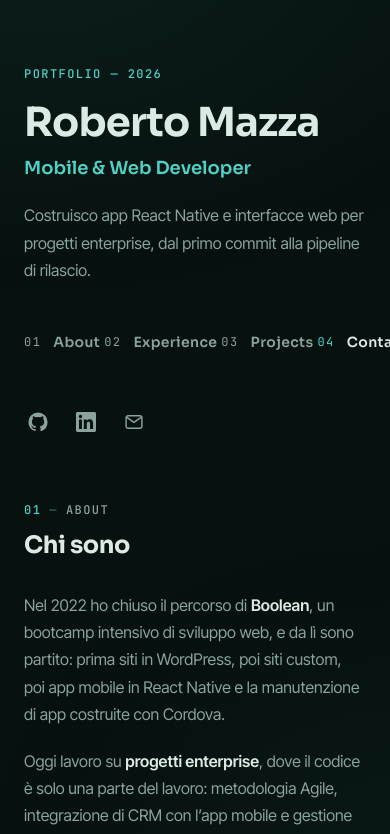
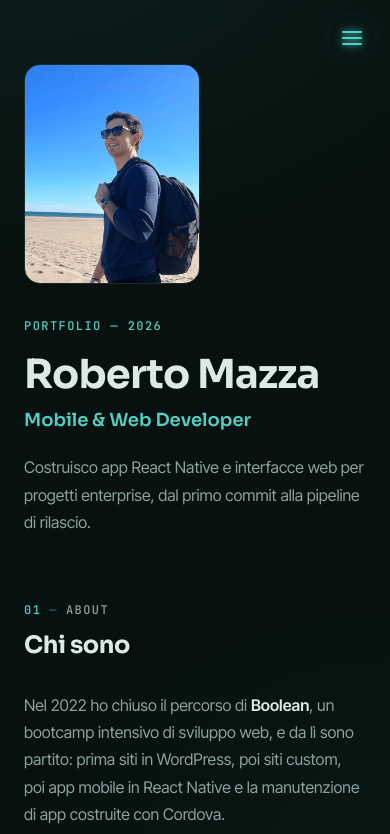
Before and after one commit to bittoMazza/Personal-Portfolio, a React (Vite) app: page / in a window 390 px wide. Shown: the top 834 px of the page. Built offline with nearby package versions, Linux system fonts and the light colour scheme.

Commit message:
fix some details

```diff
--- /dev/null
+++ b/src/components/Avatar.tsx
@@ -0,0 +1,50 @@
+import { useState } from "react";
+
+type AvatarProps = {
+  src: string;
+  name: string;
+  className?: string;
+};
+
+/** Foto profilo; se l'immagine non carica mostra le iniziali.
+ *  Angoli morbidi; dimensione e proporzioni arrivano da `className`. */
+export function Avatar({
+  src,
+  name,
+  className = "size-20 lg:size-40",
+}: AvatarProps) {
+  const [failed, setFailed] = useState(false);
+  const initials = name
+    .split(" ")
+    .map((part) => part[0])
+    .join("")
+    .slice(0, 2)
+    .toUpperCase();
+
+  return (
+    <div
+      className={`@container relative shrink-0 overflow-hidden rounded-2xl border border-hairline ${className}`}
+    >
+      {failed ? (
+        <span
+          aria-label={name}
+          role="img"
+          className="flex size-full items-center justify-center font-display text-[length:30cqi] font-semibold text-accent"
+        >
+          {initials}
+        </span>
+      ) : (
+        <img
+          src={src}
+          alt={name}
+          width={640}
+          height={800}
+          loading="eager"
+          decoding="async"
+          onError={() => setFailed(true)}
+          className="size-full object-cover"
+        />
+      )}
+    </div>
+  );
+}
--- /dev/null
+++ b/src/components/MobileNav.tsx
@@ -0,0 +1,126 @@
+import { useEffect, useState } from "react";
+import { sections } from "../data/profile";
+
+type MobileNavProps = {
+  activeId: string;
+};
+
+/** Solo mobile: hamburger fluttuante che apre il pannello delle sezioni. */
+export function MobileNav({ activeId }: MobileNavProps) {
+  const [open, setOpen] = useState(false);
+
+  useEffect(() => {
+    if (!open) return;
+
+    const onKeyDown = (event: KeyboardEvent) => {
+      if (event.key === "Escape") setOpen(false);
+    };
+    // Se si passa a tablet/desktop col menu aperto, lo chiudiamo.
+    const mediaQuery = window.matchMedia("(min-width: 48rem)");
+    const onBreakpoint = (event: MediaQueryListEvent) => {
+      if (event.matches) setOpen(false);
+    };
+
+    document.body.style.overflow = "hidden";
+    document.addEventListener("keydown", onKeyDown);
+    mediaQuery.addEventListener("change", onBreakpoint);
+    return () => {
+      document.body.style.overflow = "";
+      document.removeEventListener("keydown", onKeyDown);
+      mediaQuery.removeEventListener("change", onBreakpoint);
+    };
+  }, [open]);
+
+  return (
+    <div className="md:hidden">
+      <button
+        type="button"
+        onClick={() => setOpen((value) => !value)}
+        aria-expanded={open}
+        aria-controls="mobile-menu"
+        aria-label={open ? "Chiudi menu" : "Apri menu"}
+        className="fixed top-4 right-4 z-50 flex size-11 items-center justify-center rounded-full bg-void/70 text-accent backdrop-blur-md"
+      >
+        {/* Tre linee che diventano una X; l'alone neon avvolge solo loro. */}
+        <span
+          aria-hidden="true"
+          className={`neon-glow relative flex size-full items-center justify-center ${
+            open ? "is-open" : ""
+          }`}
+        >
+          <span
+            aria-hidden="true"
+            className={`absolute h-0.5 w-5 rounded-full bg-current transition-transform duration-300 ease-[var(--ease-out-soft)] ${
+              open ? "rotate-45" : "-translate-y-1.5"
+            }`}
+          />
+          <span
+            aria-hidden="true"
+            className={`absolute h-0.5 w-5 rounded-full bg-current transition-opacity duration-200 ${
+              open ? "opacity-0" : "opacity-100"
+            }`}
+          />
+          <span
+            aria-hidden="true"
+            className={`absolute h-0.5 w-5 rounded-full bg-current transition-transform duration-300 ease-[var(--ease-out-soft)] ${
+              open ? "-rotate-45" : "translate-y-1.5"
+            }`}
+          />
+        </span>
+      </button>
+
+      {/* Velo dietro al pannello: un tap fuori chiude il menu. */}
+      <div
+        aria-hidden="true"
+        onClick={() => setOpen(false)}
+        className={`fixed inset-0 z-40 bg-void/60 transition-opacity duration-300 ${
+          open ? "opacity-100" : "pointer-events-none opacity-0"
+        }`}
+      />
+
+      <nav
+        id="mobile-menu"
+        aria-label="Sezioni della pagina"
+        className={`fixed inset-x-0 top-0 z-40 border-b border-hairline bg-surface px-6 pt-16 pb-4 transition-[opacity,transform,visibility] duration-300 ease-[var(--ease-out-soft)] ${
+          open
+            ? "visible translate-y-0 opacity-100"
+            : "invisible -translate-y-2 opacity-0"
+        }`}
+      >
+        <ul className="flex flex-col">
+          {sections.map((section, index) => {
+            const isActive = activeId === section.id;
+            return (
+              <li key={section.id}>
+                <a
+                  href={`#${section.id}`}
+                  onClick={() => setOpen(false)}
+                  aria-current={isActive ? "true" : undefined}
+                  className="flex items-center gap-4 rounded-sm py-3"
+                >
+                  <span
+                    className={`font-mono text-xs tracking-[0.12em] ${
+                      isActive ? "text-accent" : "text-muted"
+                    }`}
+                  >
+                    {String(index + 1).padStart(2, "0")}
+                  </span>
+                  <span
+                    className={`font-display text-base font-semibold tracking-wide ${
+                      isActive ? "text-ink" : "text-muted"
+                    }`}
+                  >
+                    {section.label}
+                  </span>
+                  {isActive && (
+                    <span aria-hidden="true" className="h-px w-8 bg-accent" />
+                  )}
+                </a>
+              </li>
+            );
+          })}
+        </ul>
+      </nav>
+    </div>
+  );
+}
--- a/src/components/Sidebar.tsx
+++ b/src/components/Sidebar.tsx
@@ -1,50 +1,75 @@
-import { profile, sections, socials } from '../data/profile'
-import { iconMap } from './Icons'
+import { profile, sections, socials } from "../data/profile";
+import { Avatar } from "./Avatar";
+import { iconMap } from "./Icons";
+import { MobileNav } from "./MobileNav";
+
+const avatarSrc = "/images/avatar.jpg";
 
 type SidebarProps = {
-  activeId: string
-}
+  activeId: string;
+};
 
 export function Sidebar({ activeId }: SidebarProps) {
   return (
-    <header className="lg:sticky lg:top-0 lg:flex lg:h-screen lg:w-[38%] lg:max-w-sm lg:flex-col lg:justify-between lg:py-24">
+    <>
+      <MobileNav activeId={activeId} />
+      <header className="lg:sticky lg:top-0 lg:flex lg:h-screen lg:w-[38%] lg:max-w-sm lg:flex-col lg:justify-between lg:py-14">
         <div>
-        <p className="eyebrow rise-in" style={{ animationDelay: '60ms' }}>
+          {/* Mobile e desktop: avatar sopra il testo. Tablet: avatar accanto. */}
+          <div className="md:flex md:items-center md:gap-10 lg:block">
+            <div
+              className="rise-in mb-8 md:mb-0 lg:mb-8"
+              style={{ animationDelay: "0ms" }}
+            >
+              <Avatar
+                src={avatarSrc}
+                name={profile.name}
+                className="aspect-[4/5] w-44 md:w-48 lg:w-52"
+              />
+            </div>
+
+            <div>
+              <p className="eyebrow rise-in" style={{ animationDelay: "60ms" }}>
                 Portfolio — {new Date().getFullYear()}
               </p>
 
               <h1
                 className="rise-in mt-4 text-[length:var(--text-hero)] font-bold text-ink"
-          style={{ animationDelay: '120ms' }}
+                style={{ animationDelay: "120ms" }}
               >
                 {profile.name}
               </h1>
 
               <p
                 className="rise-in mt-2 font-display text-lg font-semibold text-accent"
-          style={{ animationDelay: '180ms' }}
+                style={{ animationDelay: "180ms" }}
               >
                 {profile.role}
               </p>
 
-        <p className="rise-in mt-5 max-w-sm text-pretty" style={{ animationDelay: '240ms' }}>
+              <p
+                className="rise-in mt-5 max-w-sm text-pretty"
+                style={{ animationDelay: "240ms" }}
+              >
                 {profile.tagline}
               </p>
+            </div>
+          </div>
 
-        {/* Nav: verticale su desktop, riga scorrevole su mobile. */}
+          {/* Nav: verticale su desktop, riga su tablet, hamburger su mobile. */}
           <nav
-          className="rise-in mt-10 lg:mt-16"
-          style={{ animationDelay: '300ms' }}
+            className="rise-in mt-10 hidden md:block lg:mt-6"
+            style={{ animationDelay: "300ms" }}
             aria-label="Sezioni della pagina"
           >
-          <ul className="-mx-6 flex gap-1 overflow-x-auto px-6 pb-2 lg:mx-0 lg:flex-col lg:gap-3 lg:overflow-visible lg:px-0 lg:pb-0">
+            <ul className="-mx-10 flex gap-6 overflow-x-auto px-10 pb-2 lg:mx-0 lg:flex-col lg:gap-3 lg:overflow-visible lg:px-0 lg:pb-0">
               {sections.map((section, index) => {
-              const isActive = activeId === section.id
+                const isActive = activeId === section.id;
                 return (
                   <li key={section.id} className="shrink-0">
                     <a
                       href={`#${section.id}`}
-                    aria-current={isActive ? 'true' : undefined}
+                      aria-current={isActive ? "true" : undefined}
                       className="group flex items-center gap-3 rounded-sm py-2 lg:py-1"
                     >
                       {/* La tacca: si allunga e si accende sulla sezione attiva. */}
@@ -52,53 +77,59 @@ export function Sidebar({ activeId }: SidebarProps) {
                         aria-hidden="true"
                         className={`hidden h-px transition-all duration-500 ease-[var(--ease-out-soft)] lg:block ${
                           isActive
-                          ? 'w-16 bg-accent'
-                          : 'w-8 bg-hairline group-hover:w-16 group-hover:bg-muted'
+                            ? "w-16 bg-accent"
+                            : "w-8 bg-hairline group-hover:w-16 group-hover:bg-muted"
                         }`}
                       />
                       <span
                         className={`font-mono text-xs tracking-[0.12em] transition-colors duration-300 ${
-                        isActive ? 'text-accent' : 'text-muted'
+                          isActive ? "text-accent" : "text-muted"
                         }`}
                       >
-                      {String(index + 1).padStart(2, '0')}
+                        {String(index + 1).padStart(2, "0")}
                       </span>
                       <span
                         className={`font-display text-sm font-semibold tracking-wide transition-colors duration-300 ${
-                        isActive ? 'text-ink' : 'text-muted group-hover:text-ink'
+                          isActive
+                            ? "text-ink"
+                            : "text-muted group-hover:text-ink"
                         }`}
                       >
                         {section.label}
                       </span>
                     </a>
                   </li>
-              )
+                );
               })}
             </ul>
           </nav>
         </div>
 
+        {/* Su mobile i contatti restano nella sezione Contatti. */}
         <ul
-        className="rise-in mt-10 flex items-center gap-5 lg:mt-0"
-        style={{ animationDelay: '360ms' }}
+          className="rise-in mt-10 hidden items-center gap-5 md:flex lg:mt-0"
+          style={{ animationDelay: "360ms" }}
         >
           {socials.map((social) => {
-          const Icon = iconMap[social.icon]
+            const Icon = iconMap[social.icon];
             return (
               <li key={social.label}>
                 <a
                   href={social.href}
-                target={social.icon === 'mail' ? undefined : '_blank'}
-                rel={social.icon === 'mail' ? undefined : 'noreferrer noopener'}
+                  target={social.icon === "mail" ? undefined : "_blank"}
+                  rel={
+                    social.icon === "mail" ? undefined : "noreferrer noopener"
+                  }
                   className="block rounded-sm p-1 text-muted transition-all duration-300 hover:-translate-y-0.5 hover:text-accent hover:drop-shadow-[0_0_10px_rgb(79_209_197_/_0.45)]"
                 >
                   <Icon />
                   <span className="sr-only">{social.label}</span>
                 </a>
               </li>
-          )
+            );
           })}
         </ul>
       </header>
-  )
+    </>
+  );
 }
--- a/src/data/profile.ts
+++ b/src/data/profile.ts
@@ -1,39 +1,40 @@
 export type SocialLink = {
-  label: string
-  href: string
-  icon: 'github' | 'linkedin' | 'mail'
-}
+  label: string;
+  href: string;
+  icon: "github" | "linkedin" | "mail";
+};
 
 export const profile = {
-  name: 'Roberto Mazza',
+  name: "Roberto Mazza",
   /** Ruolo mostrato sotto il nome nella sidebar. */
-  role: 'Mobile & Web Developer',
+  role: "Mobile & Web Developer",
   /** Una riga sul valore che porti: è la prima cosa che si legge. */
   tagline:
-    'Costruisco app React Native e interfacce web per progetti enterprise, dal primo commit alla pipeline di rilascio.',
+    "Costruisco app React Native e interfacce web per progetti enterprise, dal primo commit alla pipeline di rilascio.",
   /** ### PLACEHOLDER: indirizzo email pubblico ### */
-  email: 'ciao@robertomazza.dev',
-  location: 'Italia',
-} as const
+  email: "robertomazza99@gmail.com",
+  location: "Italia",
+  /** ### PLACEHOLDER: path della foto profilo (es. file in public/images) ### */
+  avatar: "/images/avatar.jpg",
+} as const;
 
 export const socials: SocialLink[] = [
   {
-    label: 'GitHub',
-    href: 'https://github.com/bittoMazza',
-    icon: 'github',
+    label: "GitHub",
+    href: "https://github.com/bittoMazza",
+    icon: "github",
   },
   {
-    // ### PLACEHOLDER: incolla l'URL reale del tuo profilo LinkedIn ###
-    label: 'LinkedIn',
-    href: 'https://www.linkedin.com/in/roberto-mazza/',
-    icon: 'linkedin',
+    label: "LinkedIn",
+    href: "https://www.linkedin.com/in/roberto-mazza-99-bitto/",
+    icon: "linkedin",
   },
   {
-    label: 'Email',
+    label: "Email",
     href: `mailto:${profile.email}`,
-    icon: 'mail',
+    icon: "mail",
   },
-]
+];
 
 /**
  * Le sezioni sono una sequenza di lettura reale (chi sono → cosa ho fatto →
@@ -41,10 +42,10 @@ export const socials: SocialLink[] = [
  * non è decorazione. L'ordine qui guida sidebar, rail e ancore.
  */
 export const sections = [
-  { id: 'about', label: 'About', title: 'Chi sono' },
-  { id: 'experience', label: 'Experience', title: 'Esperienza' },
-  { id: 'projects', label: 'Projects', title: 'Progetti' },
-  { id: 'contact', label: 'Contact', title: 'Contatti' },
-] as const
+  { id: "about", label: "About", title: "Chi sono" },
+  { id: "experience", label: "Experience", title: "Esperienza" },
+  { id: "projects", label: "Projects", title: "Progetti" },
+  { id: "contact", label: "Contact", title: "Contatti" },
+] as const;
 
-export type SectionId = (typeof sections)[number]['id']
+export type SectionId = (typeof sections)[number]["id"];
--- a/src/index.css
+++ b/src/index.css
@@ -165,6 +165,47 @@
   .rise-in {
     animation: rise-in 0.8s var(--ease-out-soft) both;
   }
+
+  /* Alone fluorescente dell'hamburger: respira piano, e quando il menu si
+     apre fa un breve sfarfallio da tubo al neon prima di stabilizzarsi. */
+  @keyframes neon-pulse {
+    0%,
+    100% {
+      filter: drop-shadow(0 0 2px rgb(79 209 197 / 0.6)) drop-shadow(0 0 6px rgb(79 209 197 / 0.25));
+    }
+    50% {
+      filter: drop-shadow(0 0 3px rgb(79 209 197 / 0.9)) drop-shadow(0 0 12px rgb(79 209 197 / 0.55));
+    }
+  }
+
+  @keyframes neon-flicker {
+    0%,
+    18%,
+    22%,
+    25%,
+    53%,
+    57%,
+    100% {
+      opacity: 1;
+      filter: drop-shadow(0 0 3px rgb(79 209 197 / 0.95)) drop-shadow(0 0 14px rgb(79 209 197 / 0.6));
+    }
+    20%,
+    24%,
+    55% {
+      opacity: 0.45;
+      filter: none;
+    }
+  }
+
+  .neon-glow {
+    animation: neon-pulse 2.6s ease-in-out infinite;
+  }
+
+  .neon-glow.is-open {
+    animation:
+      neon-flicker 0.6s linear,
+      neon-pulse 2.6s ease-in-out 0.6s infinite;
+  }
 }
 
 @media (prefers-reduced-motion: reduce) {
```
Also changed, not shown: src/App.tsx (+15 -22 lines), public/images/avatar.jpg (added), public/images/projects/avatar-image.png (added). Lines whose indentation alone changed are shown as unchanged.
